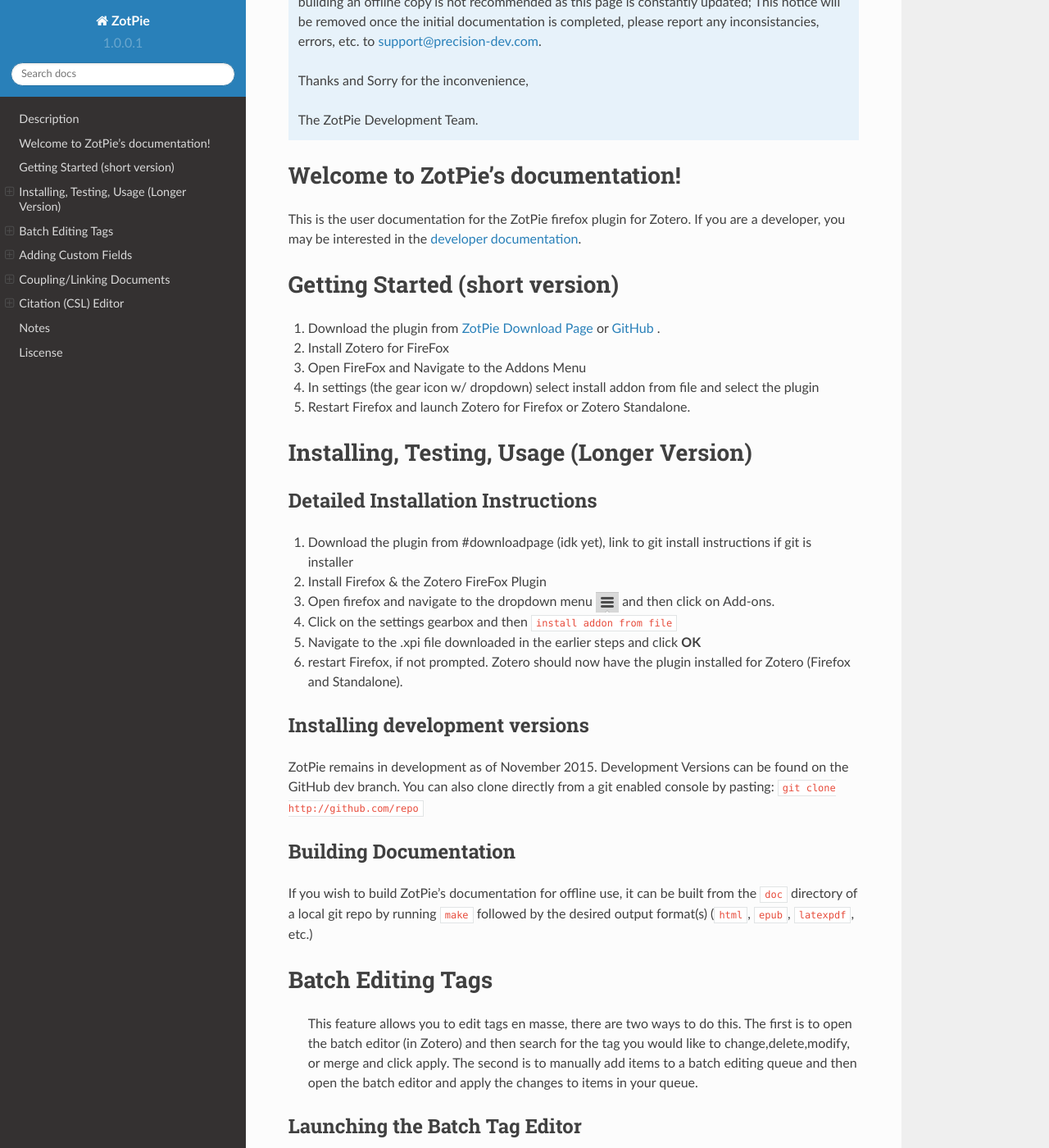
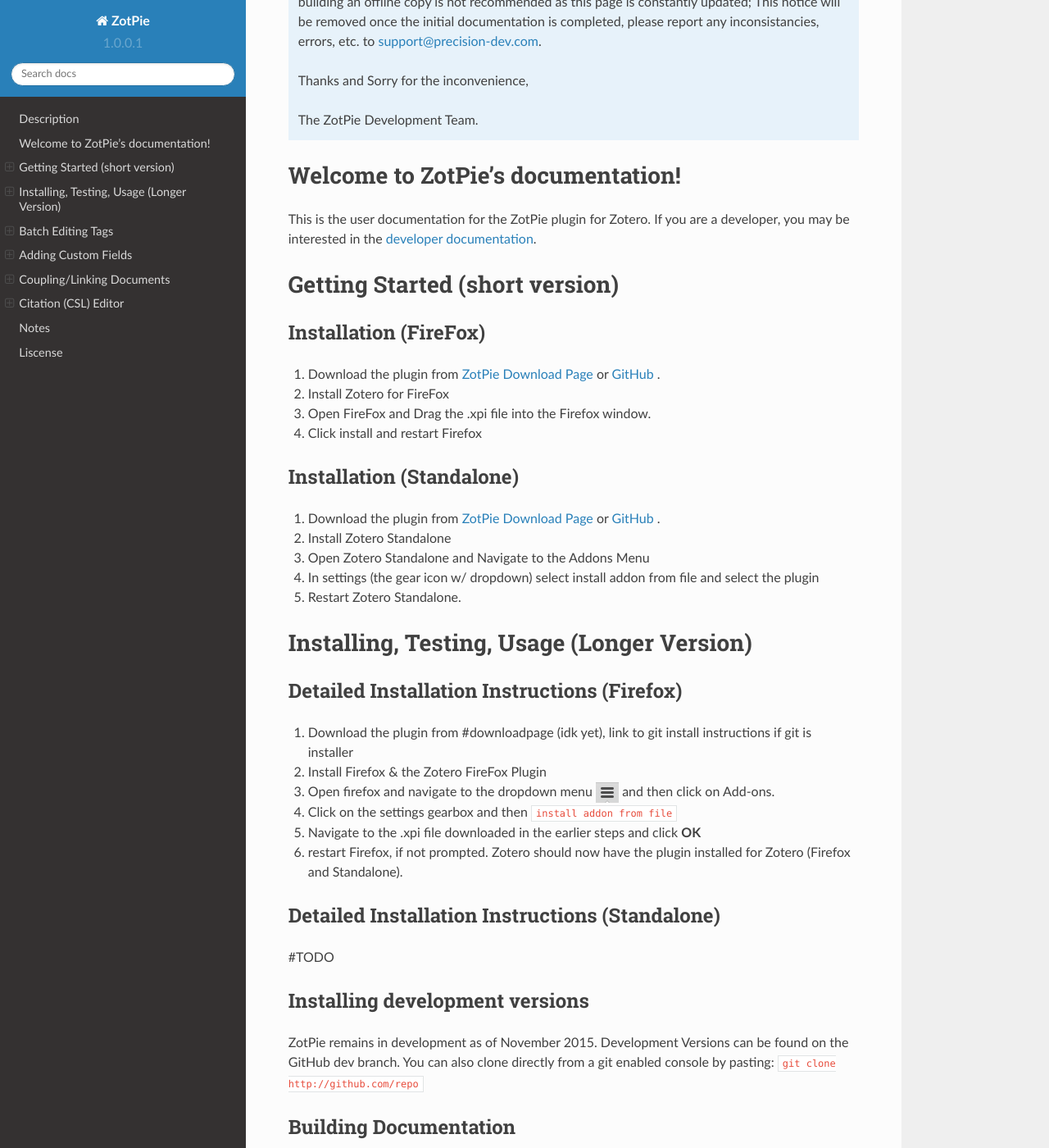
Before and after one commit to persa188/docs, a Sphinx documentation site: the page built from source/index.rst, in a window 1280 px wide and 1400 px high, scrolled down 306 px. Shown: the whole window at 82% size. Built offline with Sphinx 7.4.7 and the Read the Docs theme 2.0.0, drawn with Linux system fonts in a browser that asks for light colours.

Commit message:
added stdalone instruction section

```diff
--- a/source/index.rst
+++ b/source/index.rst
@@ -26,19 +26,28 @@
 Getting Started (short version)
 ================================
 
+Installation (FireFox)
+-----------------------
 #. Download the plugin from `ZotPie Download Page <http://precision-dev.com/>`_ or `GitHub <https://github.com/CSCC01-Fall2015/team15-course-project/>`_ .
 #. Install Zotero for FireFox
-#. Open FireFox and Navigate to the Addons Menu
+#. Open FireFox and Drag the .xpi file into the Firefox window.
+#. Click install and restart Firefox
+
+Installation (Standalone)
+--------------------------
+#. Download the plugin from `ZotPie Download Page <http://precision-dev.com/>`_ or `GitHub <https://github.com/CSCC01-Fall2015/team15-course-project/>`_ .
+#. Install Zotero Standalone
+#. Open Zotero Standalone and Navigate to the Addons Menu
 #. In settings (the gear icon w/ dropdown) select install addon from file and select the plugin
-#. Restart Firefox and launch Zotero for Firefox or Zotero Standalone.
+#. Restart Zotero Standalone.
 
 .. _my-reference-label:
 
 Installing, Testing, Usage (Longer Version)
 ============================================
 
-Detailed Installation Instructions
-------------------------------------
+Detailed Installation Instructions (Firefox)
+---------------------------------------------
 #. Download the plugin from #downloadpage (idk yet), link to git install instructions if git is installer
 #. Install Firefox & the Zotero FireFox Plugin
 #. Open firefox and navigate to the dropdown menu |Settings| and then click on Add-ons.
@@ -49,6 +58,9 @@
 .. |Settings| image:: _assets/settings-icon.png
 .. |Addons| image:: _assets/addons-icon.png
 
+Detailed Installation Instructions (Standalone)
+-----------------------------------------------
+#TODO
 
 Installing development versions
 --------------------------------
```
Also changed, not shown: other parts of source/index.rst (+1 -1 lines).
